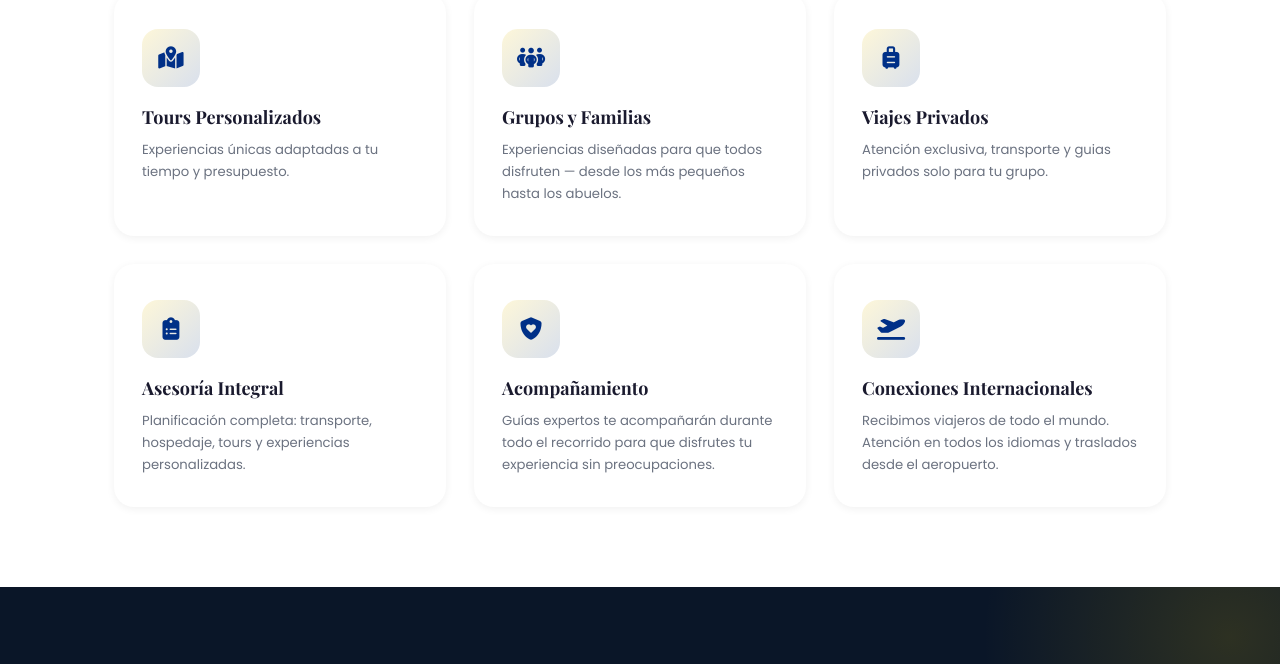
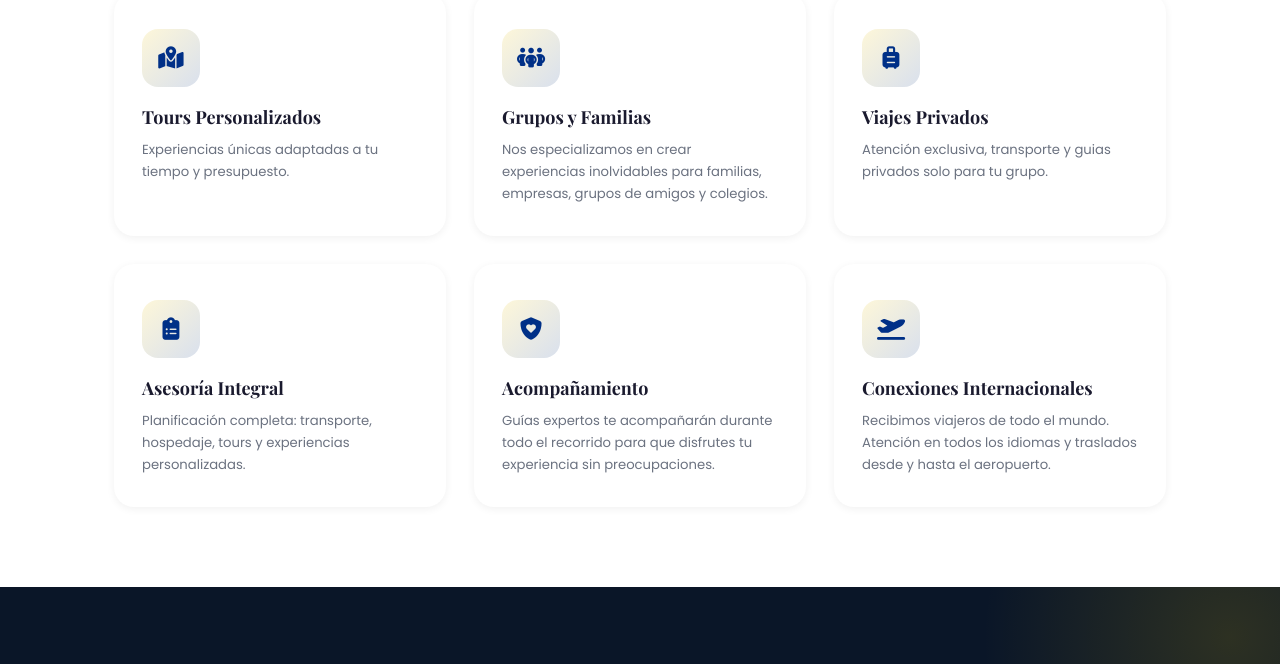
Before and after one commit to camilocbusiness-dotcom/EncantoTravels, a plain HTML site: page index.html in a window 1280 px wide. Shown: the part 3560-4224 px from the top of the page. Drawn offline with nearby package versions, Linux system fonts and the light colour scheme.

Commit message:
Update index.html

```diff
--- a/index.html
+++ b/index.html
@@ -2142,7 +2142,7 @@
                 <div class="service-card reveal">
                     <div class="service-icon"><i class="fa-solid fa-people-group"></i></div>
                     <h3 class="service-title">Grupos y Familias</h3>
-                    <p class="service-description">Experiencias diseñadas para que todos disfruten — desde los más pequeños hasta los abuelos.</p>
+                    <p class="service-description">Nos especializamos en crear experiencias inolvidables para familias, empresas, grupos de amigos y colegios.</p>
                 </div>
 
                 <div class="service-card reveal">
@@ -2166,7 +2166,7 @@
                 <div class="service-card reveal">
                     <div class="service-icon"><i class="fa-solid fa-plane-departure"></i></div>
                     <h3 class="service-title">Conexiones Internacionales</h3>
-                    <p class="service-description">Recibimos viajeros de todo el mundo. Atención en todos los idiomas y traslados desde el aeropuerto.</p>
+                    <p class="service-description">Recibimos viajeros de todo el mundo. Atención en todos los idiomas y traslados desde y hasta el aeropuerto.</p>
                 </div>
             </div>
         </div>
```
